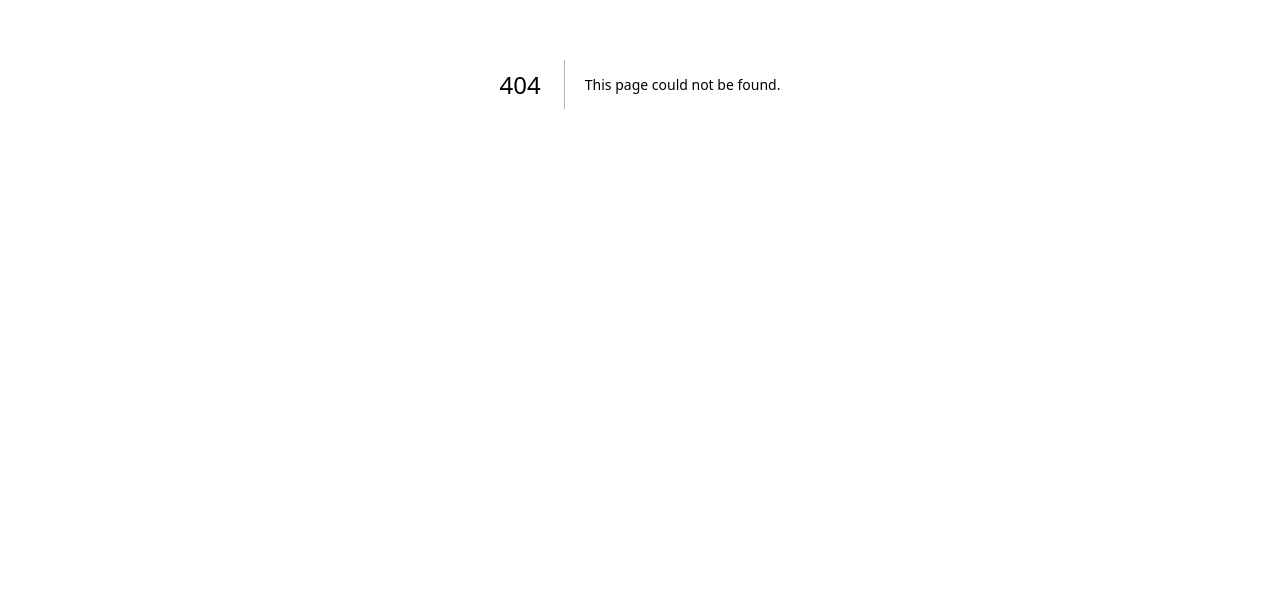
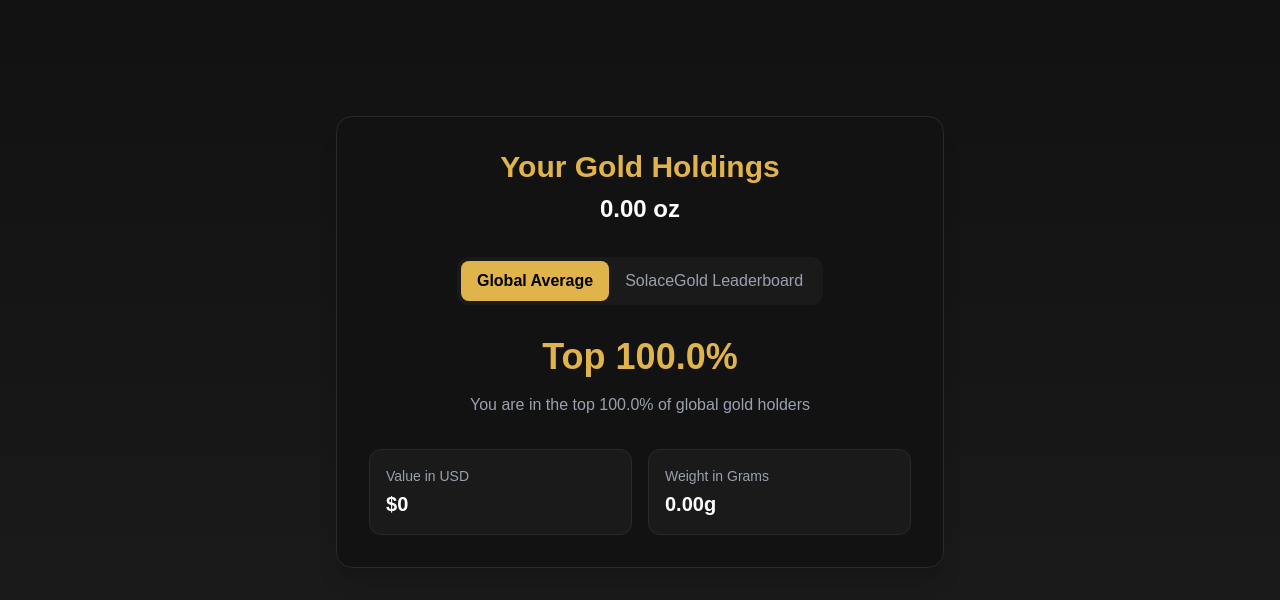
Before and after one commit to jordanpower10/solacegold-frontend, a Next.js app: page /testpage2 in a window 1280 px wide. Before the commit this address had no page. Shown: the part 316-916 px from the top of the page. Before the commit the page ends 800 px from the top, so only its background shows below. Built offline with nearby package versions, Linux system fonts and the light colour scheme; no server answers; the database is empty; sample sign-in values are in the browser's storage.

Commit message:
Add gold ranking widget with 3D globe visualization

```diff
--- a/package.json
+++ b/package.json
@@ -10,9 +10,11 @@
   },
   "dependencies": {
     "@supabase/supabase-js": "^2.49.4",
+    "@types/d3": "^7.4.3",
     "@types/react-datepicker": "^6.2.0",
     "chart.js": "^4.4.9",
     "chartjs-adapter-date-fns": "^3.0.0",
+    "d3": "^7.9.0",
     "date-fns": "^4.1.0",
     "next": "15.3.1",
     "next-auth": "^4.24.11",
@@ -20,6 +22,7 @@
     "react-chartjs-2": "^5.3.0",
     "react-datepicker": "^8.3.0",
     "react-dom": "^19.0.0",
+    "react-globe.gl": "^2.33.2",
     "react-google-recaptcha": "^3.1.0"
   },
   "devDependencies": {
@@ -30,6 +33,7 @@
     "@types/react-chartjs-2": "^2.0.2",
     "@types/react-dom": "^19",
     "@types/react-google-recaptcha": "^2.1.9",
+    "supabase": "^2.24.3",
     "tailwindcss": "^4",
     "typescript": "^5"
   }
--- /dev/null
+++ b/pages/testpage2.tsx
@@ -0,0 +1,230 @@
+import Head from 'next/head'
+import { useEffect, useState, useRef } from 'react'
+import { useRouter } from 'next/router'
+import { supabase } from '../lib/supabaseClient'
+import Globe from 'react-globe.gl'
+import * as d3 from 'd3'
+
+// Global statistics for gold holdings (approximate values)
+const GLOBAL_STATS = {
+  totalPopulation: 8000000000, // ~8 billion people
+  goldHolders: {
+    '0.1': 99.9, // 0.1 oz puts you in top 99.9%
+    '1': 99.0,   // 1 oz puts you in top 99%
+    '5': 95.0,   // 5 oz puts you in top 95%
+    '10': 90.0,  // 10 oz puts you in top 90%
+    '50': 80.0,  // 50 oz puts you in top 80%
+    '100': 70.0, // 100 oz puts you in top 70%
+  }
+}
+
+interface GlobePoint {
+  lat: number
+  lng: number
+  size: number
+  color: string
+}
+
+interface GlobeArc {
+  startLat: number
+  startLng: number
+  endLat: number
+  endLng: number
+  color: string
+}
+
+interface GlobeData {
+  points: GlobePoint[]
+  arcs: GlobeArc[]
+}
+
+export default function TestPage2() {
+  const [goldBalance, setGoldBalance] = useState(0)
+  const [isGlobalView, setIsGlobalView] = useState(true)
+  const [leaderboardRank, setLeaderboardRank] = useState(0)
+  const [globalPercentile, setGlobalPercentile] = useState(0)
+  const globeRef = useRef<any>(null)
+  const router = useRouter()
+
+  // Globe data
+  const [globeData, setGlobeData] = useState<GlobeData>({
+    points: [],
+    arcs: []
+  })
+
+  useEffect(() => {
+    // Fetch user's gold balance and rank
+    const fetchUserData = async () => {
+      const { data: { session } } = await supabase.auth.getSession()
+      if (!session) {
+        router.push('/login')
+        return
+      }
+
+      // Get user's gold balance
+      const { data: wallets } = await supabase
+        .from('wallets')
+        .select('balance')
+        .eq('user_id', session.user.id)
+        .eq('wallet_type', 'gold')
+        .single()
+
+      if (wallets) {
+        setGoldBalance(wallets.balance || 0)
+      }
+
+      // Get user's leaderboard rank
+      const { count } = await supabase
+        .from('wallets')
+        .select('*', { count: 'exact', head: true })
+        .eq('wallet_type', 'gold')
+        .gt('balance', wallets?.balance || 0)
+
+      setLeaderboardRank((count || 0) + 1)
+    }
+
+    fetchUserData()
+    initGlobeData()
+  }, [router])
+
+  // Calculate global percentile based on gold balance
+  useEffect(() => {
+    let percentile = 0
+    for (const [amount, pct] of Object.entries(GLOBAL_STATS.goldHolders)) {
+      if (goldBalance >= parseFloat(amount)) {
+        percentile = pct
+      }
+    }
+    setGlobalPercentile(percentile)
+  }, [goldBalance])
+
+  // Initialize globe data
+  const initGlobeData = () => {
+    // Create random points around the globe
+    const points: GlobePoint[] = Array.from({ length: 100 }, () => ({
+      lat: (Math.random() - 0.5) * 180,
+      lng: (Math.random() - 0.5) * 360,
+      size: Math.random() / 3,
+      color: '#e0b44a'
+    }))
+
+    // Create arcs connecting points
+    const arcs: GlobeArc[] = Array.from({ length: 50 }, () => {
+      const startPoint = points[Math.floor(Math.random() * points.length)]
+      const endPoint = points[Math.floor(Math.random() * points.length)]
+      return {
+        startLat: startPoint.lat,
+        startLng: startPoint.lng,
+        endLat: endPoint.lat,
+        endLng: endPoint.lng,
+        color: '#e0b44a'
+      }
+    })
+
+    setGlobeData({ points, arcs })
+  }
+
+  return (
+    <>
+      <Head>
+        <title>Gold Rankings - Solace Gold</title>
+        <meta name="viewport" content="width=device-width, initial-scale=1.0" />
+      </Head>
+
+      <div className="min-h-screen bg-gradient-to-b from-[#0d0d0d] to-[#1a1a1a] text-white font-sans">
+        {/* Globe Container */}
+        <div className="w-full h-[400px] relative">
+          <Globe
+            ref={globeRef}
+            globeImageUrl="//unpkg.com/three-globe/example/img/earth-night.jpg"
+            pointsData={globeData.points}
+            pointColor="color"
+            pointAltitude={0.1}
+            pointRadius="size"
+            arcsData={globeData.arcs}
+            arcColor="color"
+            arcDashLength={1}
+            arcDashGap={0.5}
+            arcDashAnimateTime={2000}
+            backgroundColor="rgba(0,0,0,0)"
+          />
+        </div>
+
+        {/* Rankings Widget */}
+        <div className="max-w-2xl mx-auto p-8">
+          <div className="bg-[#121212] rounded-2xl border border-[#2a2a2a] p-8 shadow-xl">
+            <div className="text-center mb-8">
+              <h2 className="text-3xl font-bold text-[#e0b44a] mb-2">Your Gold Holdings</h2>
+              <p className="text-2xl font-semibold">{goldBalance.toFixed(2)} oz</p>
+            </div>
+
+            {/* Toggle Switch */}
+            <div className="flex justify-center mb-8">
+              <div className="bg-[#1a1a1a] p-1 rounded-xl">
+                <button
+                  onClick={() => setIsGlobalView(true)}
+                  className={`px-4 py-2 rounded-lg transition-all ${
+                    isGlobalView
+                      ? 'bg-[#e0b44a] text-black font-semibold'
+                      : 'text-gray-400 hover:text-white'
+                  }`}
+                >
+                  Global Average
+                </button>
+                <button
+                  onClick={() => setIsGlobalView(false)}
+                  className={`px-4 py-2 rounded-lg transition-all ${
+                    !isGlobalView
+                      ? 'bg-[#e0b44a] text-black font-semibold'
+                      : 'text-gray-400 hover:text-white'
+                  }`}
+                >
+                  SolaceGold Leaderboard
+                </button>
+              </div>
+            </div>
+
+            {/* Ranking Display */}
+            <div className="text-center">
+              {isGlobalView ? (
+                <>
+                  <p className="text-4xl font-bold text-[#e0b44a] mb-4">
+                    Top {(100 - globalPercentile).toFixed(1)}%
+                  </p>
+                  <p className="text-gray-400">
+                    You are in the top {(100 - globalPercentile).toFixed(1)}% of global gold holders
+                  </p>
+                </>
+              ) : (
+                <>
+                  <p className="text-4xl font-bold text-[#e0b44a] mb-4">
+                    #{leaderboardRank}
+                  </p>
+                  <p className="text-gray-400">
+                    Your rank on the SolaceGold leaderboard
+                  </p>
+                </>
+              )}
+            </div>
+
+            {/* Additional Stats */}
+            <div className="mt-8 grid grid-cols-2 gap-4">
+              <div className="bg-[#1a1a1a] p-4 rounded-xl border border-[#2a2a2a]">
+                <p className="text-sm text-gray-400 mb-1">Value in USD</p>
+                <p className="text-xl font-semibold">
+                  ${(goldBalance * 2375).toLocaleString('en-US')}
+                </p>
+              </div>
+              <div className="bg-[#1a1a1a] p-4 rounded-xl border border-[#2a2a2a]">
+                <p className="text-sm text-gray-400 mb-1">Weight in Grams</p>
+                <p className="text-xl font-semibold">
+                  {(goldBalance * 31.1035).toFixed(2)}g
+                </p>
+              </div>
+            </div>
+          </div>
+        </div>
+      </div>
+    </>
+  )
+}
```
Also changed, not shown: 1 other file (tests, documents, lock files or other folders).
